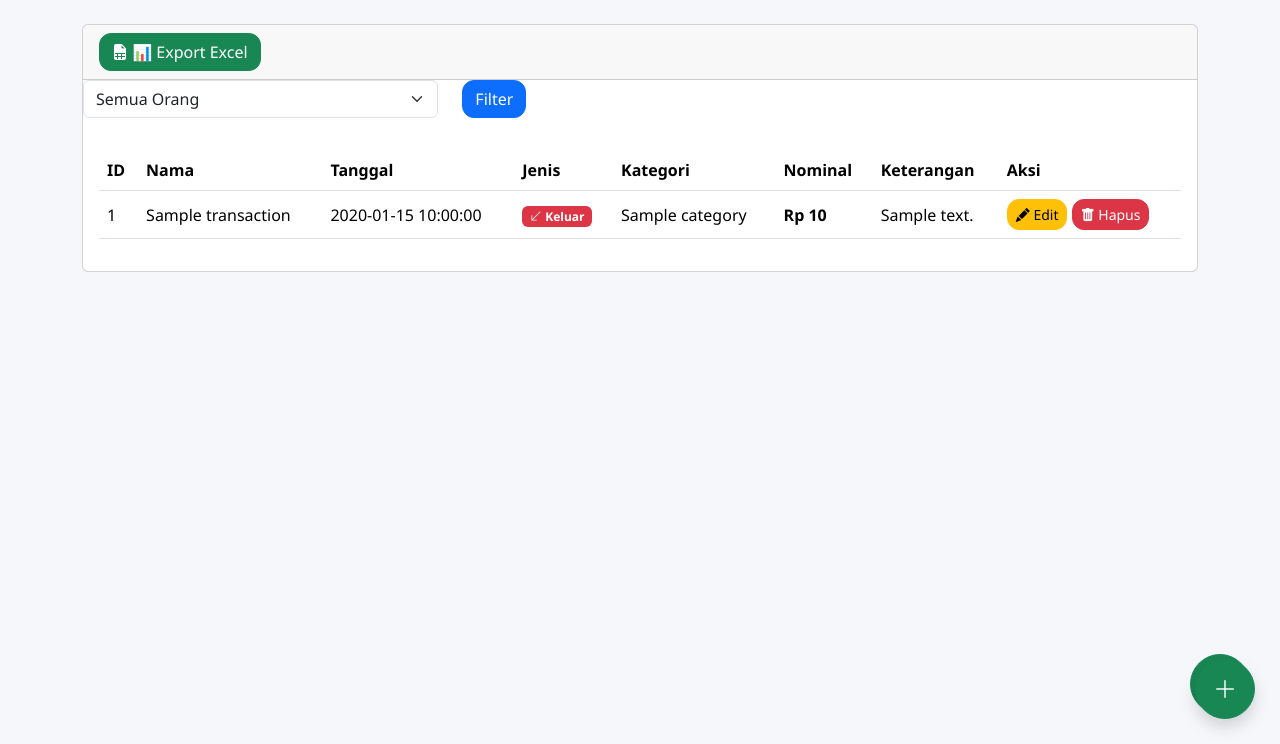
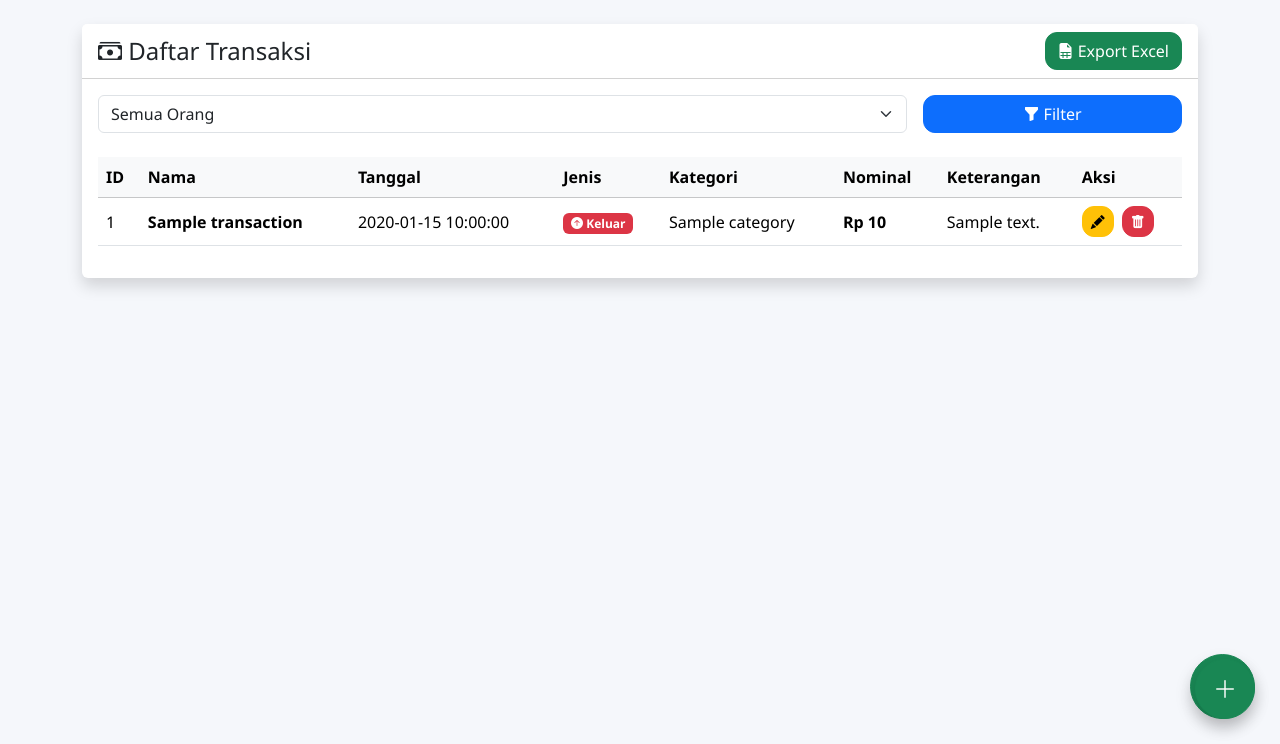
Before and after one commit to nia-amelia/MoneyTracker, a Flask app: page /transactions in a window 1280 px wide. Shown: the part 56-800 px from the top of the page. Run offline with Flask 3, Linux system fonts and the light colour scheme; a database or web service that is not in the repository returns one stand-in record (values such as "Sample title"); some libraries are stand-ins or nearby versions.

Commit message:
Rapikan dashboard, people, dan transactions

```diff
--- a/templates/transactions/index.html
+++ b/templates/transactions/index.html
@@ -6,46 +6,35 @@ Transaksi
 
 {% block content %}
 
-<div class="card card-shadow">
+<div class="card shadow border-0">
 
-    <div class="card-header d-flex justify-content-between align-items-center">
+    <div class="card-header bg-white d-flex justify-content-between align-items-center">
 
-        <div class="d-flex gap-2">
+        <h4 class="mb-0">
+            <i class="bi bi-cash-stack"></i>
+            Daftar Transaksi
+        </h4>
 
         <a href="/transactions/export"
            class="btn btn-success">
+
             <i class="bi bi-file-earmark-spreadsheet-fill"></i>
-       📊 Export Excel
+            Export Excel
 
         </a>
 
     </div>
 
-        <a
-            href="/transactions/create"
-            class="btn btn-success position-fixed"
-            style="
-            right:30px;
-            bottom:30px;
-            width:60px;
-            height:60px;
-            border-radius:50%;
-            font-size:24px;
-            ">
+    <div class="card-body">
 
-            <i class="bi bi-plus-lg"></i>
-            +
-
-        </a>
-
-    </div>
+        <!-- FILTER -->
 
         <form
             action="/transactions"
             method="GET"
-    class="row mb-3">
+            class="row g-3 mb-4">
 
-    <div class="col-md-4">
+            <div class="col-md-9">
 
                 <select
                     name="person_id"
@@ -61,8 +50,7 @@ Transaksi
                         value="{{ person[0] }}"
                         {% if selected_person == person[0]|string %}
                         selected
-                {% endif %}
-            >
+                        {% endif %}>
 
                         {{ person[1] }}
 
@@ -74,12 +62,13 @@ Transaksi
 
             </div>
 
-    <div class="col-md-2">
+            <div class="col-md-3">
 
                 <button
                     type="submit"
-            class="btn btn-primary">
+                    class="btn btn-primary w-100">
 
+                    <i class="bi bi-funnel-fill"></i>
                     Filter
 
                 </button>
@@ -88,13 +77,16 @@ Transaksi
 
         </form>
 
-    <div class="card-body">
+        <!-- TABLE -->
 
-        <table class="table table-hover">
+        <div class="table-responsive">
 
-            <thead>
+            <table class="table table-hover align-middle">
+
+                <thead class="table-light">
 
                     <tr>
+
                         <th>ID</th>
                         <th>Nama</th>
                         <th>Tanggal</th>
@@ -103,6 +95,7 @@ Transaksi
                         <th>Nominal</th>
                         <th>Keterangan</th>
                         <th>Aksi</th>
+
                     </tr>
 
                 </thead>
@@ -115,62 +108,76 @@ Transaksi
 
                         <td>{{ trx[0] }}</td>
 
-                <td>{{ trx[1] }}</td>
+                        <td>
+                            <strong>{{ trx[1] }}</strong>
+                        </td>
 
-                <td>{{ trx[2] }}</td>
+                        <td class="text-nowrap">
+                            {{ trx[2] }}
+                        </td>
 
                         <td>
 
                             {% if trx[3] == 'masuk' %}
 
                             <span class="badge bg-success">
-                        <i class="bi bi-arrow-up-right"></i>
+
+                                <i class="bi bi-arrow-down-circle-fill"></i>
                                 Masuk
+
                             </span>
 
                             {% else %}
 
                             <span class="badge bg-danger">
-                        <i class="bi bi-arrow-down-left"></i>
+
+                                <i class="bi bi-arrow-up-circle-fill"></i>
                                 Keluar
+
                             </span>
 
                             {% endif %}
 
                         </td>
 
-                <td>{{ trx[4] }}</td>
+                        <td>
+                            {{ trx[4] }}
+                        </td>
 
-                <td>
+                        <td class="text-nowrap">
 
                             <strong>
-
                                 {{ trx[5] | rupiah }}
-
                             </strong>
 
                         </td>
 
-                <td>{{ trx[6] }}</td>
+                        <td>
+                            {{ trx[6] }}
+                        </td>
 
-                <td>
+                        <td class="text-nowrap">
 
-                    <a href="/transactions/edit/{{ trx[0] }}"
+                            <div class="d-flex gap-2">
+
+                                <a
+                                    href="/transactions/edit/{{ trx[0] }}"
                                     class="btn btn-warning btn-sm">
 
                                     <i class="bi bi-pencil-fill"></i>
-                        Edit
 
                                 </a>
 
-                    <a href="/transactions/delete/{{ trx[0] }}"
+                                <a
+                                    href="/transactions/delete/{{ trx[0] }}"
                                     class="btn btn-danger btn-sm"
                                     onclick="return confirm('Yakin ingin menghapus transaksi ini?')">
 
                                     <i class="bi bi-trash-fill"></i>
-                        Hapus
 
                                 </a>
+
+                            </div>
 
                         </td>
 
@@ -186,4 +193,28 @@ Transaksi
 
     </div>
 
+</div>
+
+<!-- FLOATING BUTTON -->
+
+<a
+    href="/transactions/create"
+    class="btn btn-success position-fixed shadow"
+    style="
+    right:25px;
+    bottom:25px;
+    width:65px;
+    height:65px;
+    border-radius:50%;
+    font-size:28px;
+    display:flex;
+    align-items:center;
+    justify-content:center;
+    z-index:999;
+">
+
+    <i class="bi bi-plus-lg"></i>
+
+</a>
+
 {% endblock %}
```
Also changed, not shown: templates/dashboard/index.html (+30 -113 lines), templates/people/index.html (+36 -14 lines). Lines whose indentation alone changed are shown as unchanged.
